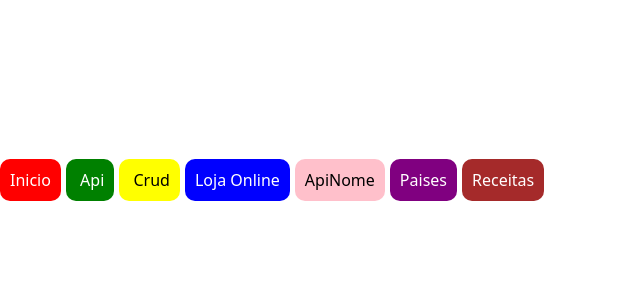
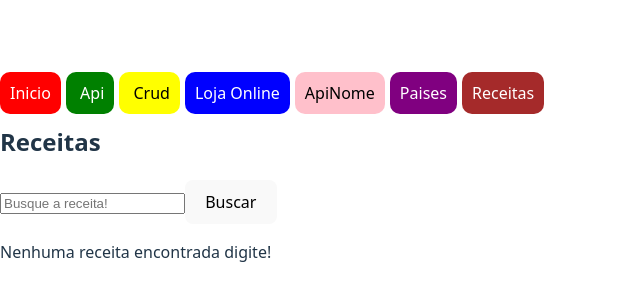
Before and after one commit to lucasriandev/Projects-React, a React (Vite) app in the folder Projects-React/meu-primeiro-projeto-react/: page /Api5 in a window 1280 px wide. Shown: the part 220-520 px from the top of the page, without its empty margins (0-640 px from the left). Built offline with nearby package versions, Linux system fonts and the light colour scheme.

Commit message:
api receitas finalizada

```diff
--- a/Projects-React/meu-primeiro-projeto-react/src/Api5.jsx
+++ b/Projects-React/meu-primeiro-projeto-react/src/Api5.jsx
@@ -1,5 +1,49 @@
 import { useState, useEffect } from "react";
 
-function Receitas() {}
+function Receitas() {
+  const [receitas, setReceitas] = useState([]);
+  const [busca, setBusca] = useState("");
+  const [input, setInput] = useState("");
+
+  useEffect(() => {
+    if (busca === "") return;
+    fetch(`https://www.themealdb.com/api/json/v1/1/search.php?s=${busca}`)
+      .then((r) => r.json())
+      .then((d) => {
+        console.log(d);
+        setReceitas(d.meals || []);
+        setInput("");
+      })
+      .catch((error) => {
+        console.log(error);
+      });
+  }, [busca]);
+
+  return (
+    <div>
+      <h2>Receitas</h2>
+      <input
+        type="text"
+        placeholder="Busque a receita!"
+        value={input}
+        onChange={(e) => setInput(e.target.value)}
+      />
+      <button onClick={() => setBusca(input)}>Buscar</button>
+      {receitas.length === 0 ? (
+        <p>Nenhuma receita encontrada digite!</p>
+      ) : (
+        <ul>
+          {receitas.map((item) => (
+            <li key={item.idMeal}>
+              <h3>{item.strMeal}</h3>
+              <p>Categoria: {item.strCategory}</p>
+              <img src={item.strMealThumb} alt={item.strMeal} width="200" />
+            </li>
+          ))}
+        </ul>
+      )}
+    </div>
+  );
+}
 
 export default Receitas;
```
